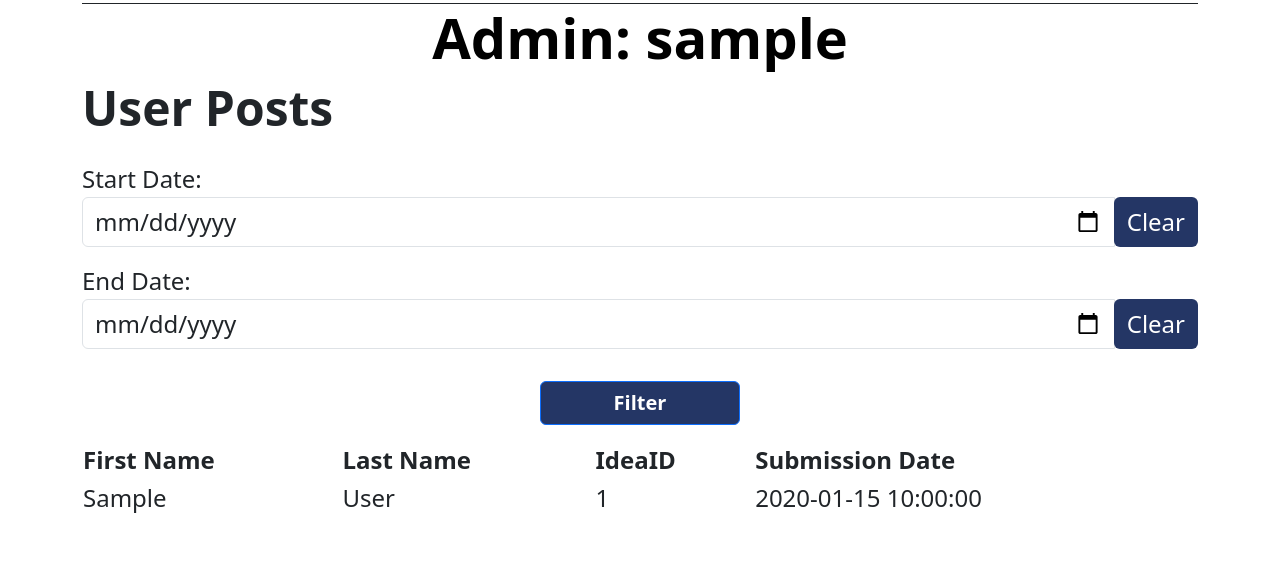
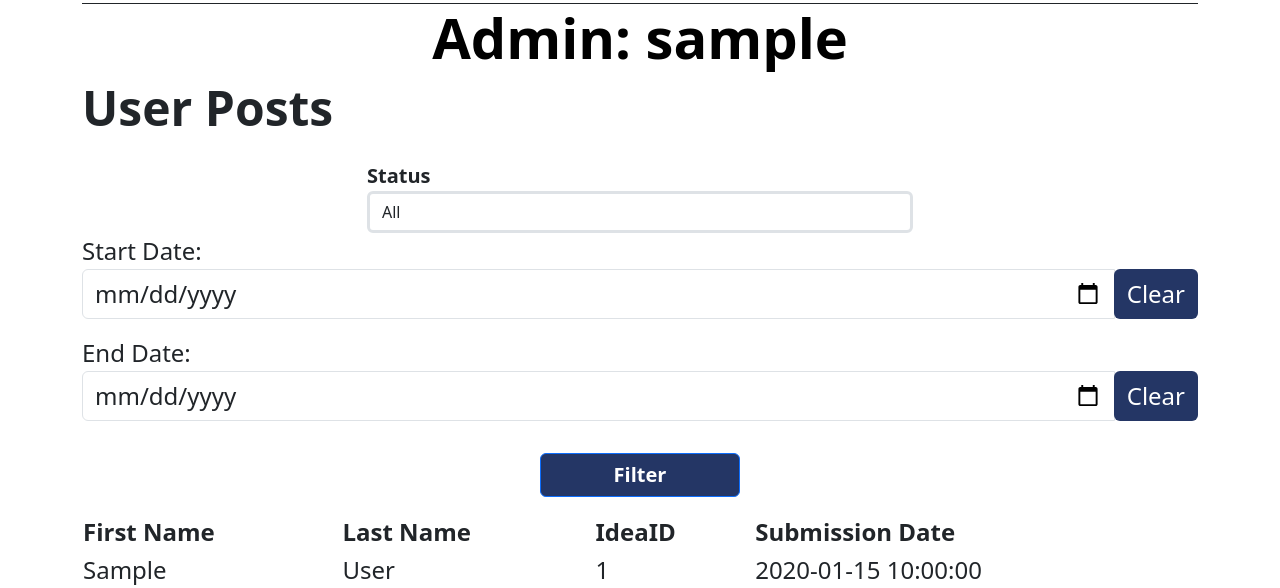
Before and after one commit to StephenMyerss/capstone_project, a PHP site: page /frontend/admin.php in a window 1280 px wide. Shown: the part 109-697 px from the top of the page. Run offline with PHP 8.4, Linux system fonts and the light colour scheme; the visitor is signed in with stand-in values (Sample User, id 1); tables that the repository leaves empty or names only in its code hold one stand-in row (values such as "Sample post").

Commit message:
Added anonymous filter option to admin page

```diff
--- a/frontend/admin.php
+++ b/frontend/admin.php
@@ -44,6 +44,18 @@ include("../database/connect.php");
         <form method="get" action="admin.php">
 
             <input type="hidden" name="admin_company_id" value="<?php echo $_SESSION["admin_company_id"]; ?>">
+
+            <div class="row justify-content-center">
+                <div class="mx-auto col-md-6 fs-5 form-group">
+                    <label class="fw-bold" for="exampleFormControlSelect1">Status</label>
+                    <select class="form-control border-3" id="exampleFormControlSelect1" name="status">
+                        <option value="All" <?php echo (isset($_GET['status']) && $_GET['status'] == 'All') ? 'selected' : ''; ?>>All</option>
+                        <option value="Anonymous" <?php echo (isset($_GET['status']) && $_GET['status'] == 'Anonymous') ? 'selected' : ''; ?>>Anonymous</option>
+                        <option value="Acknowledged" <?php echo (isset($_GET['status']) && $_GET['status'] == 'Acknowledged') ? 'selected' : ''; ?>>Acknowledged</option>
+                    </select>
+                </div>
+            </div>
+
             <div class="mb-3">
                 <label for="startDate">Start Date:</label>
                 <div class="input-group">
--- a/php_scripts/admin_page.php
+++ b/php_scripts/admin_page.php
@@ -7,6 +7,7 @@ $admin_company_id = $_GET["admin_company_id"] ?? $_SESSION["admin_company_id"];
 // Check if the filter dates are set
 $startDate = $_GET['startDate'] ?? null;
 $endDate = $_GET['endDate'] ?? null;
+$status = $_GET['status'] ?? null;
 
 // Using prepared statements to prevent SQL injection
 $sql = "SELECT innovator.InnovatorFirstName, innovator.InnovatorLastName, idea.IdeaID, idea.SubmissionDate
@@ -21,6 +22,15 @@ if (!empty($startDate) && !empty($endDate)) {
     $sql .= " AND DATE(idea.SubmissionDate) >= ?";
 } elseif (!empty($endDate)) {
     $sql .= " AND DATE(idea.SubmissionDate) <= ?";
+}
+
+// Append the anonymous filter conditions
+if ($status === 'All') {
+    $sql .= " AND innovator.InnovatorAnonymous IN (0, 1)";
+} elseif ($status === 'Anonymous') {
+    $sql .= " AND innovator.InnovatorAnonymous = 1";
+} elseif ($status === 'Acknowledged') {
+    $sql .= " AND innovator.InnovatorAnonymous = 0";
 }
 
 $stmt = mysqli_prepare($conn, $sql);
```
